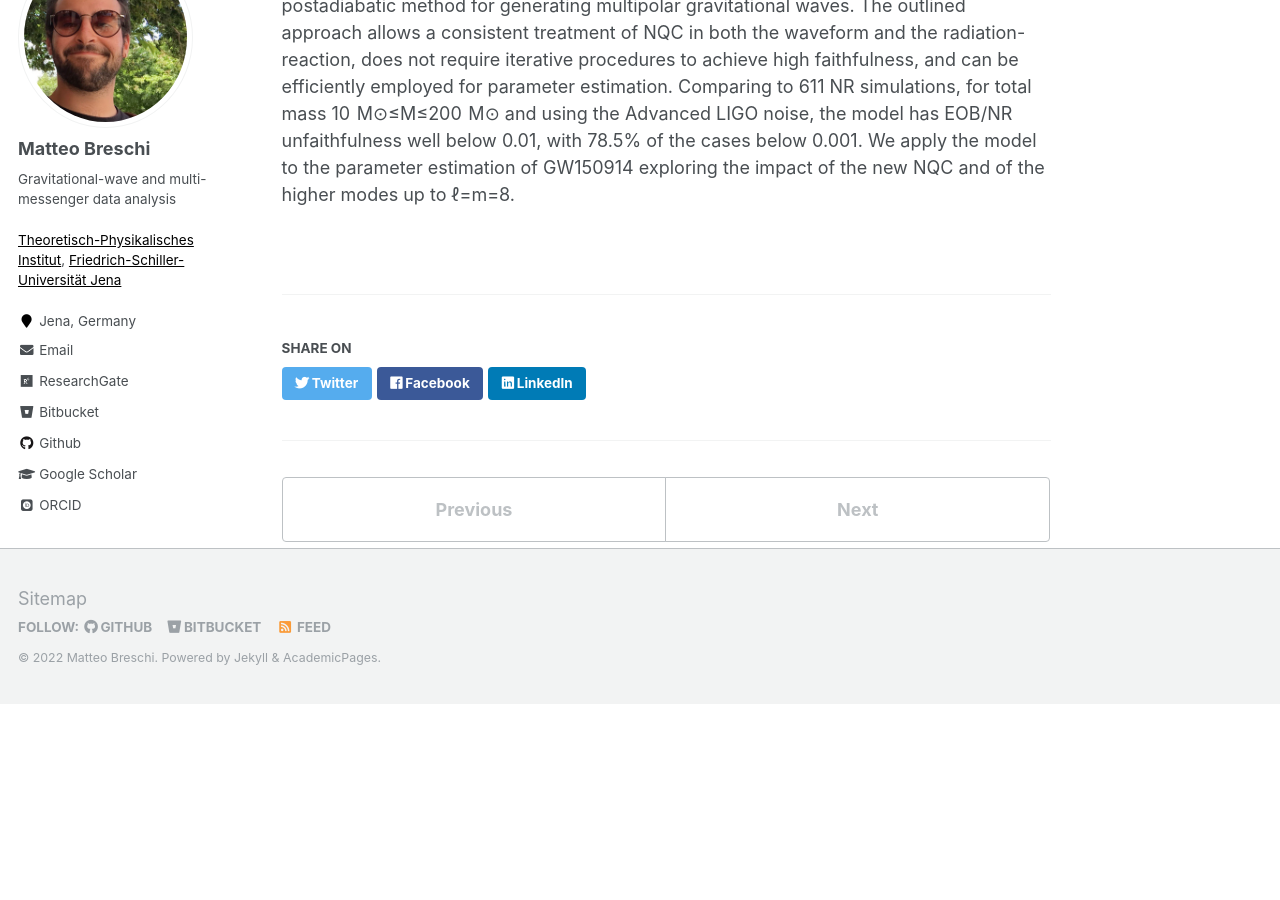
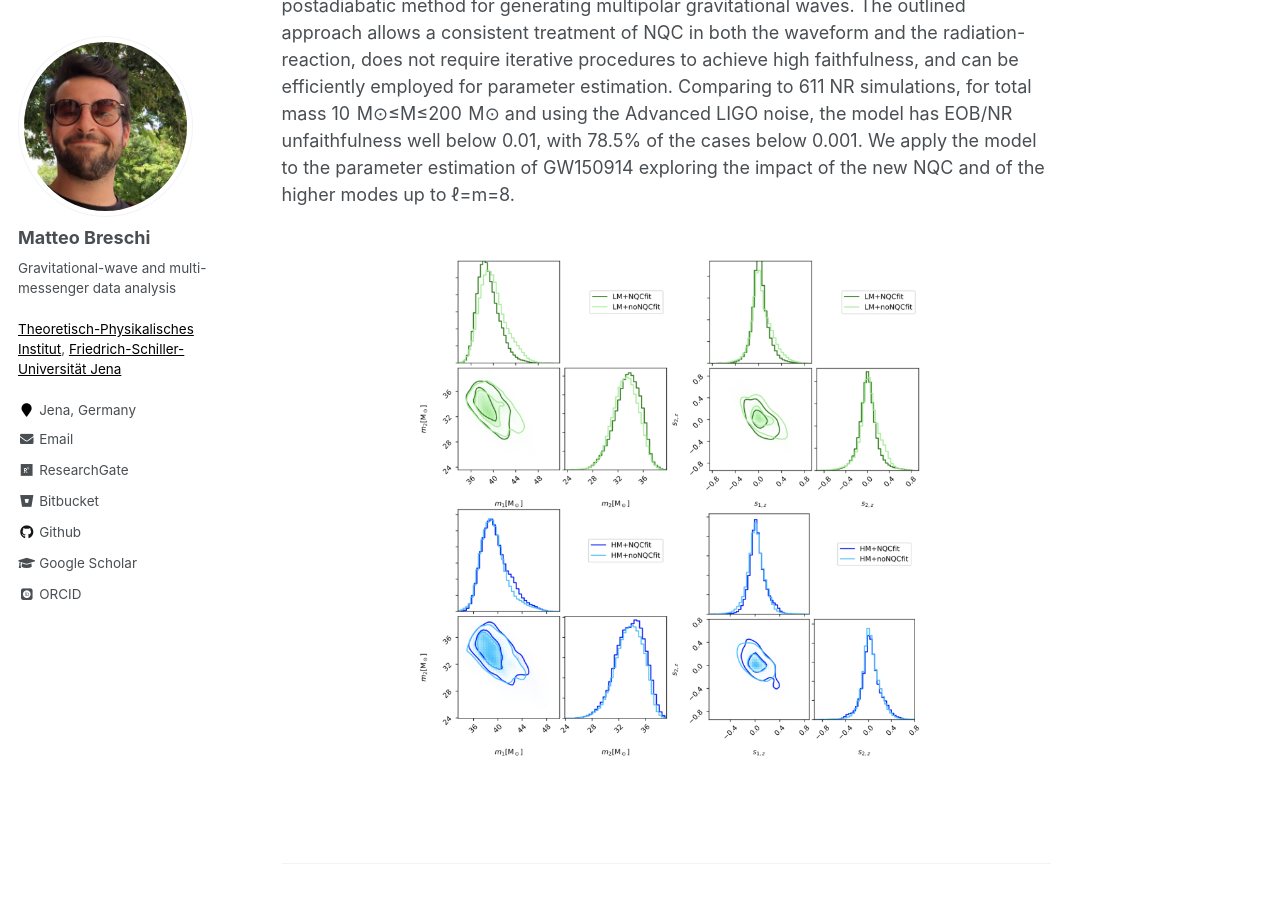
Before and after one commit to matteobreschi/matteobreschi.github.io, a Jekyll site: the page built from _publications/2021-04-15-assessment-consistent-next-to-quasicircular.md, in a window 1280 px wide and 900 px high, scrolled down 646 px. Built offline with Jekyll 4.4.1, drawn with Linux system fonts in a browser that asks for light colours; some web fonts are replaced; before the commit the page ends 1350 px from its top, so only the background shows below that.

Commit message:
add figs

```diff
--- a/_publications/2021-04-15-assessment-consistent-next-to-quasicircular.md
+++ b/_publications/2021-04-15-assessment-consistent-next-to-quasicircular.md
@@ -11,3 +11,5 @@ arxivclass: '[gr-qc]'
 ---
 
 The use of effective-one-body (EOB) waveforms for black hole binaries analysis in gravitational-wave astronomy requires faithful models and fast generation times. A key aspect to achieve faithfulness is the inclusion of numerical-relativity (NR) informed next-to-quasicircular corrections (NQC), dependent on the radial momentum, to the waveform and radiation reaction. A robust method to speed up the waveform generation is the postadiabatic iteration to approximate the solution of the EOB Hamiltonian equations. In this work, we assess the performances of a fast NQC prescription in combination to the postadiabatic method for generating multipolar gravitational waves. The outlined approach allows a consistent treatment of NQC in both the waveform and the radiation-reaction, does not require iterative procedures to achieve high faithfulness, and can be efficiently employed for parameter estimation. Comparing to 611 NR simulations, for total mass 10  M⊙≤M≤200  M⊙ and using the Advanced LIGO noise, the model has EOB/NR unfaithfulness well below 0.01, with 78.5% of the cases below 0.001. We apply the model to the parameter estimation of GW150914 exploring the impact of the new NQC and of the higher modes up to ℓ=m=8.
+
+![Figure](/images/publications/2021-04-15-assessment-consistent-next-to-quasicircular.png)
```
Also changed, not shown: _posts/2022-11-16-blog-et.md (+2 -0 lines), images/publications/2021-04-15-assessment-consistent-next-to-quasicircular.png (added), 1 other file.
